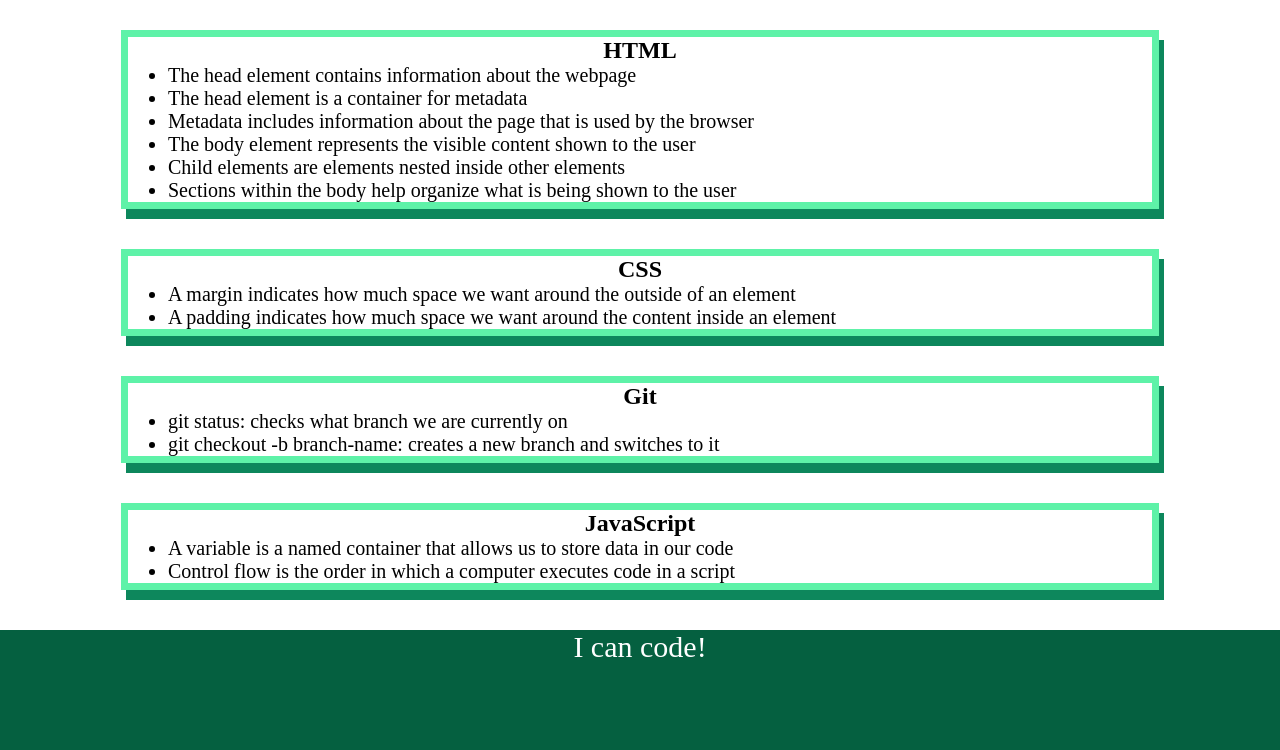
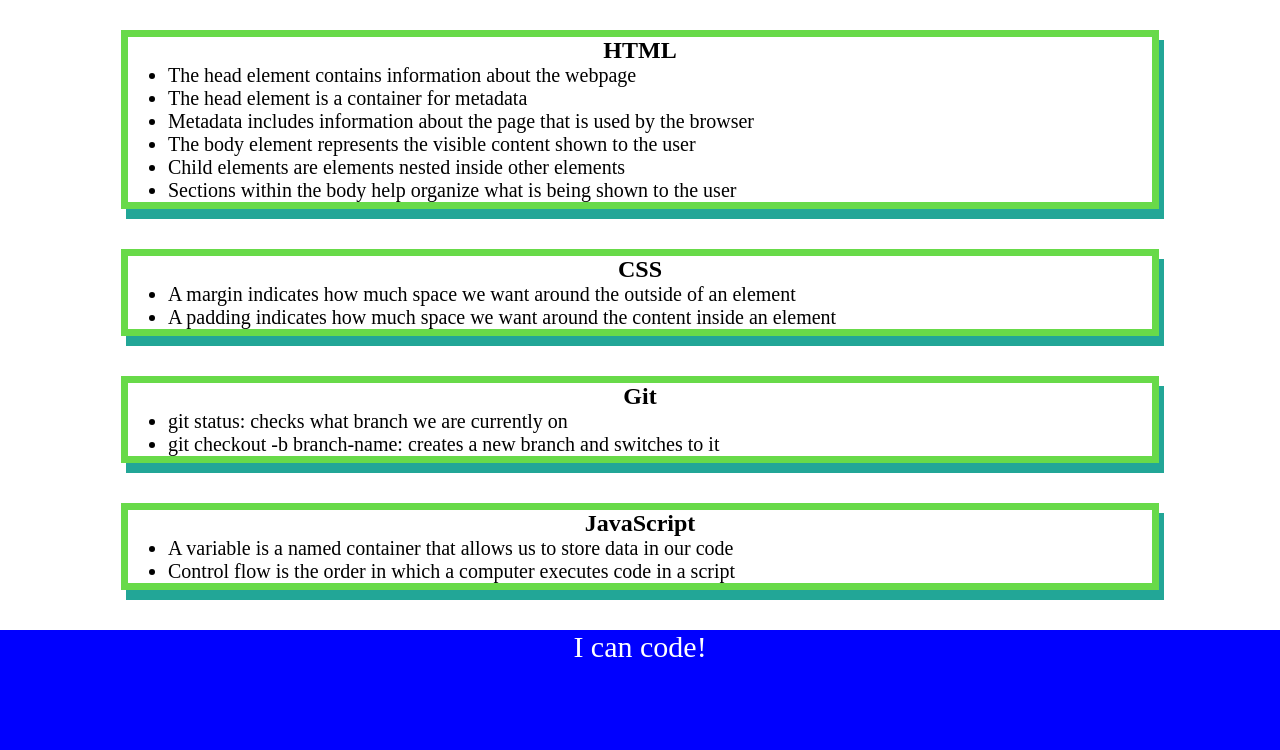
Before and after one commit to rachlally/prework-study-guide, a plain HTML site: page index.html in a window 1280 px wide. Shown: the part 130-880 px from the top of the page. Drawn offline with Linux system fonts and the light colour scheme.

Commit message:
changed header, box, shadow colors

```diff
--- a/assets/style.css
+++ b/assets/style.css
@@ -6,7 +6,7 @@ header,
 footer {
     width: 100%;
     height: 120px;
-    background-color: #056040;
+    background-color: blue;
     color: white;
 }
 h1,
@@ -31,6 +31,6 @@ p {
 .card {
     width: 80%;
     margin: 40px auto;
-    border: 7px solid #5EF2A8;
-    box-shadow: 5px 10px #0d875c;
+    border: 7px solid #68da49;
+    box-shadow: 5px 10px #22a697;
   }
```
